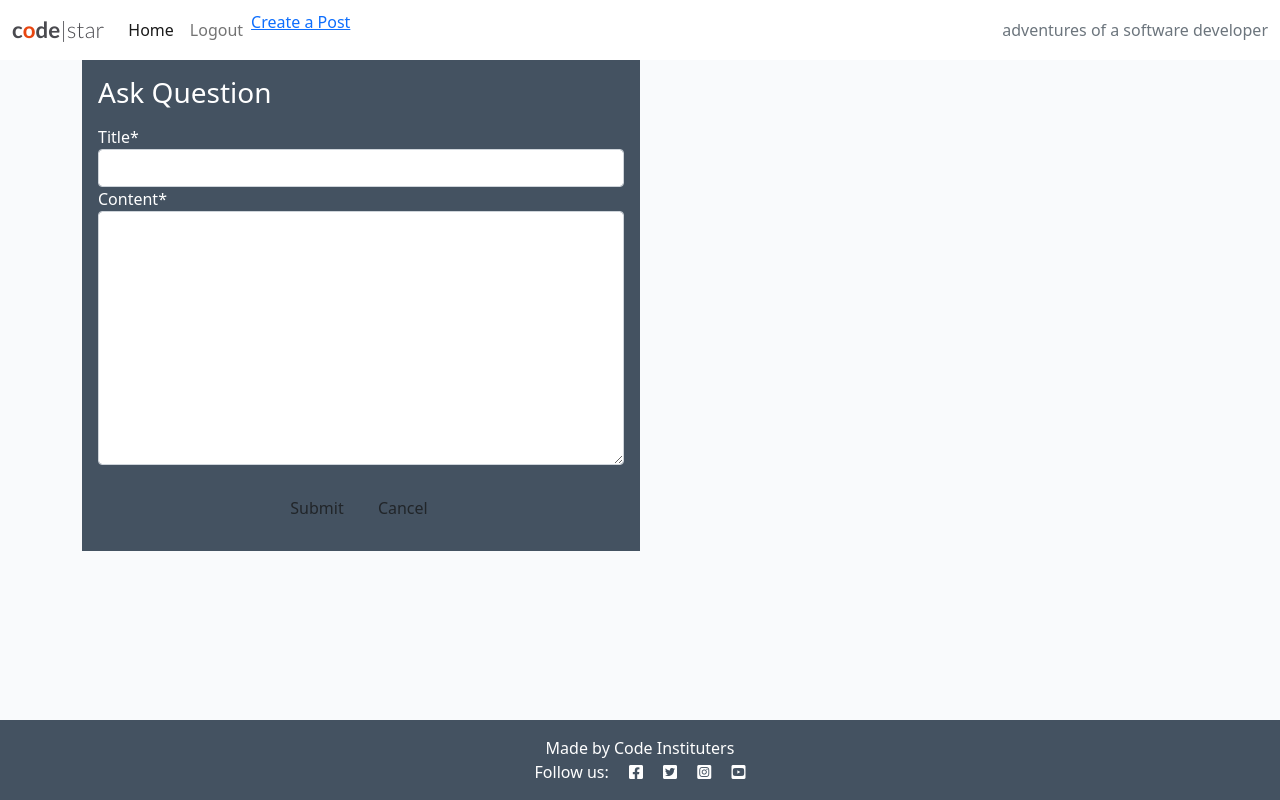
After one commit to Code-Institute-Submissions/samagosti7-Project-4, a Django app: template templates/make_post.html in a window 1280 px wide. The commit adds this page. Run offline with Django 3.2, Linux system fonts and the light colour scheme; the template is opened without the code that fills it: values that come from a table or form of the project are taken from there, others are empty; the visitor is signed in with stand-in values (Sample User, id 1); some libraries are stand-ins or nearby versions.

Commit message:
Create post form, add link of create post to user navbar, add summernote form availability on basic post form

```diff
--- a/news/forms.py
+++ b/news/forms.py
@@ -1,7 +1,19 @@
-from . models import Comment
+from .models import Comment, Post
 from django import forms
+from django_summernote.widgets import SummernoteWidget
+
 
 class CommentForm(forms.ModelForm):
     class Meta:
         model = Comment
         fields = ('body',)
+
+
+class PostForm(forms.ModelForm):
+# Form for post submission
+    class Meta:
+        model = Post
+        fields = ['title', 'content']
+        widgets = {
+            'content': SummernoteWidget(),
+        }
--- a/news/urls.py
+++ b/news/urls.py
@@ -5,4 +5,5 @@ urlpatterns = [
     path('', views.PostList.as_view(), name='home'),
     path('<slug:slug>/', views.PostDetail.as_view(), name='post_detail'),
     path('like/<slug:slug>', views.PostLike.as_view(), name='post_like'),
+    path('make_post', views.MakePostView.as_view(), name='make_post'),
 ]
--- a/templates/base.html
+++ b/templates/base.html
@@ -41,12 +41,18 @@
                     <li class="nav-item">
                         <a class="nav-link" href="{% url 'account_logout' %}">Logout</a>
                     </li>
+                    <li class="nav-item">
+                        <a class="nav_link" href="{% url 'make_post' %}">Create a Post</a>
+                    </li>
                     {% else %}
                     <li class="nav-item">
                         <a class="nav-link" href="{% url 'account_signup' %}">Register</a>
                     </li>
                     <li class="nav-item">
                         <a class="nav-link" href="{% url 'account_login' %}">Login</a>
+                    </li>
+                    <li class="nav-item">
+                        <a class="nav_link" href="{% url 'make_post' %}">Create a Post</a>
                     </li>
                     {% endif %}
 
--- a/templates/index.html
+++ b/templates/index.html
@@ -29,6 +29,7 @@
                             </a>
                             <hr />
                             <p class="card-text text-muted h6">{{ post.created_on }} <i class="far fa-heart"></i>{{ post.number_of_likes }}</p>
+                            <div> hi </div>
                         </div>
                     </div>
                 </div>
--- /dev/null
+++ b/templates/make_post.html
@@ -0,0 +1,46 @@
+{% extends "base.html" %}
+
+{% block content %}
+
+{% load crispy_forms_tags %}
+
+{% if user.is_authenticated %}
+
+<div class="container">
+    <div class="row g-0">
+        <div class="col-md-6 masthead-text">
+            <div class="card card-body pb-0">
+
+                <h3 class="mb-3">Ask Question</h3>
+
+                <!-- Question form -->
+                <form method="POST" action="{% url 'make_post' %}">
+                    {{ post_form | crispy }}
+                    {% csrf_token %}
+
+                    <div class="text-center my-4">
+                        <button type="submit" class="btn btn--main">Submit</button>
+                        <a class="btn btn--secondary mx-1" href="{% url 'home' %}">Cancel</a>
+                    </div>
+                </form>
+
+            </div>
+        </div>
+    </div>
+</div>
+
+{% else %}
+
+<div class="container">
+    <div class="row g-0">
+        <div class="col-md-6 masthead-text">
+
+            <h3 class="mb-3">Gotta sign in to make a post! Sign in from the homepage.</h3>
+
+        </div>
+    </div>
+</div>
+
+{% endif %}
+
+{% endblock %}
```
Also changed, not shown: news/views.py (+29 -1 lines).
